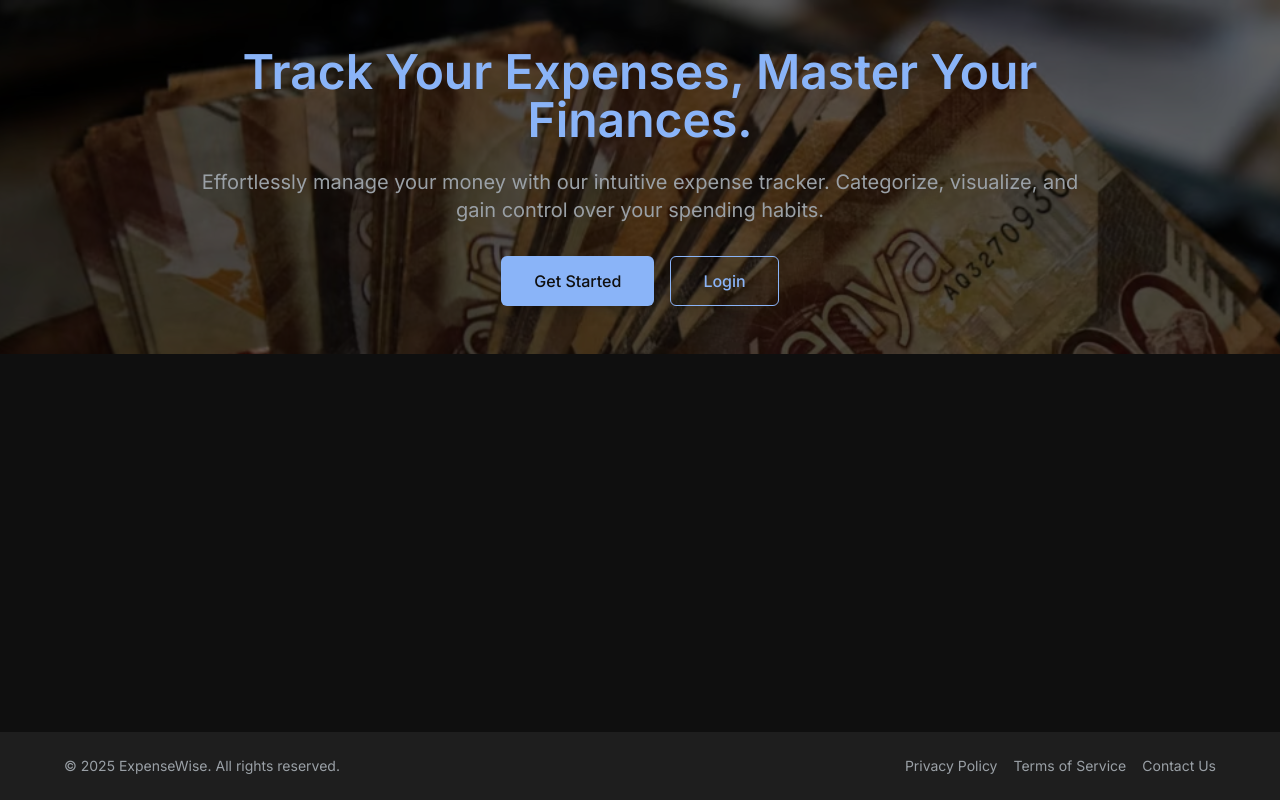
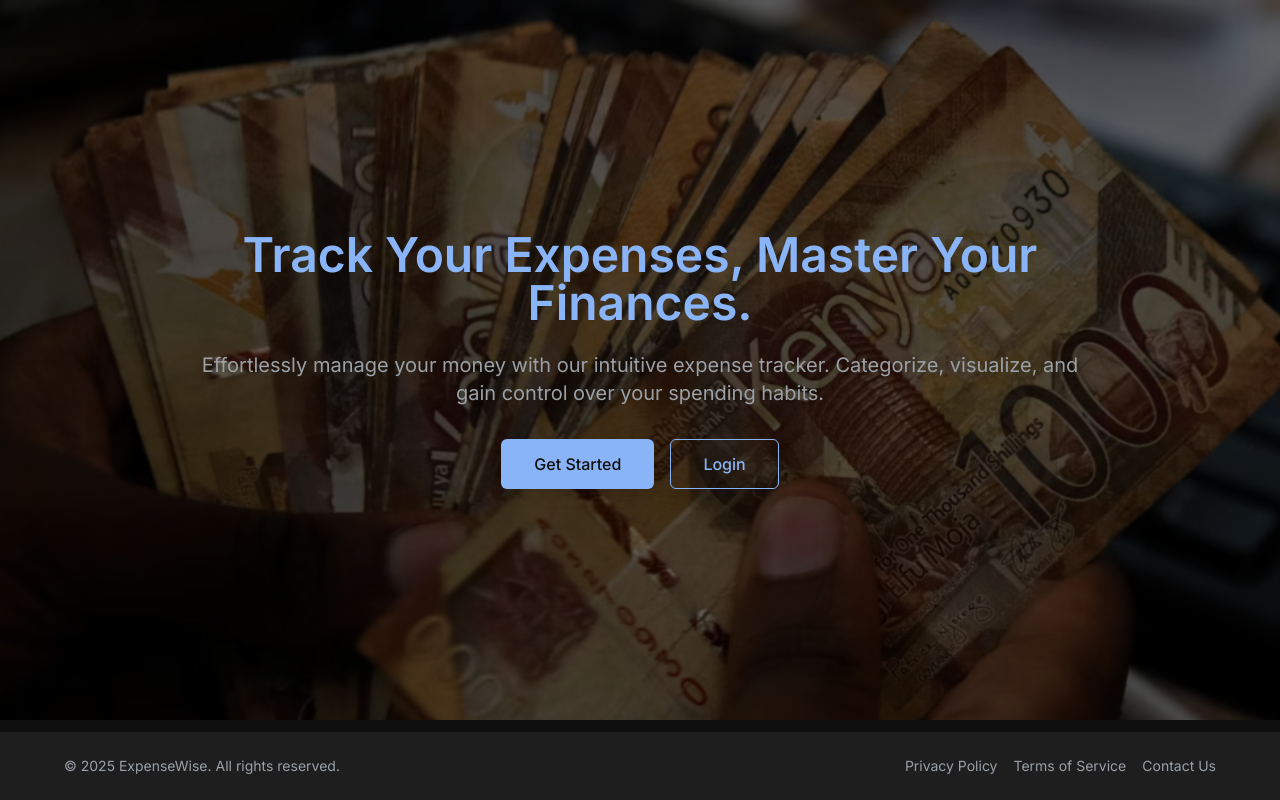
Before and after one commit to Aniflix-trevor/Frontend_expense_tracker, a React (Vite) app: page / in a window 1280 px wide. Built offline with nearby package versions, Linux system fonts and the light colour scheme; no server answers.

Commit message:
minor corrections

```diff
--- a/src/pages/Home.jsx
+++ b/src/pages/Home.jsx
@@ -5,19 +5,14 @@ import { Link } from 'react-router-dom';
 export default function Home() {
   return (
     <div
-      className="flex-grow text-text-primary flex flex-col items-center justify-center py-12 px-4 sm:px-6 lg:px-8"
+  className="h-[90vh] flex flex-col items-center justify-center py-12 px-4 sm:px-6 lg:px-8"
   style={{
-        // 1. Set the background image URL. The path starts from the 'public' folder.
-        backgroundImage: 'url("/images/01000000-0aff-0242-0b7d-08dbae85de45_w1080_h608.avif")', // <--- UPDATE THIS PATH TO YOUR IMAGE
-        // 2. Cover the entire element
+    backgroundImage: 'url("/images/01000000-0aff-0242-0b7d-08dbae85de45_w1080_h608.avif")',
     backgroundSize: 'cover',
-        // 3. Center the image
     backgroundPosition: 'center',
-        // 4. Fixed background so it doesn't scroll with content (optional, but nice)
     backgroundAttachment: 'fixed',
-        // 5. Add an overlay for text readability (using a transparent dark color)
-        backgroundColor: 'rgba(15, 15, 15, 0.7)', // Overlay for the image (dark-900 with 70% opacity)
-        backgroundBlendMode: 'overlay', // Blend the overlay color with the image
+    backgroundColor: 'rgba(15, 15, 15, 0.7)',
+    backgroundBlendMode: 'overlay',
   }}
 >
       <div className="max-w-4xl text-center z-10"> {/* z-10 ensures text is above overlay */}
```
Lines whose indentation alone changed are shown as unchanged.
